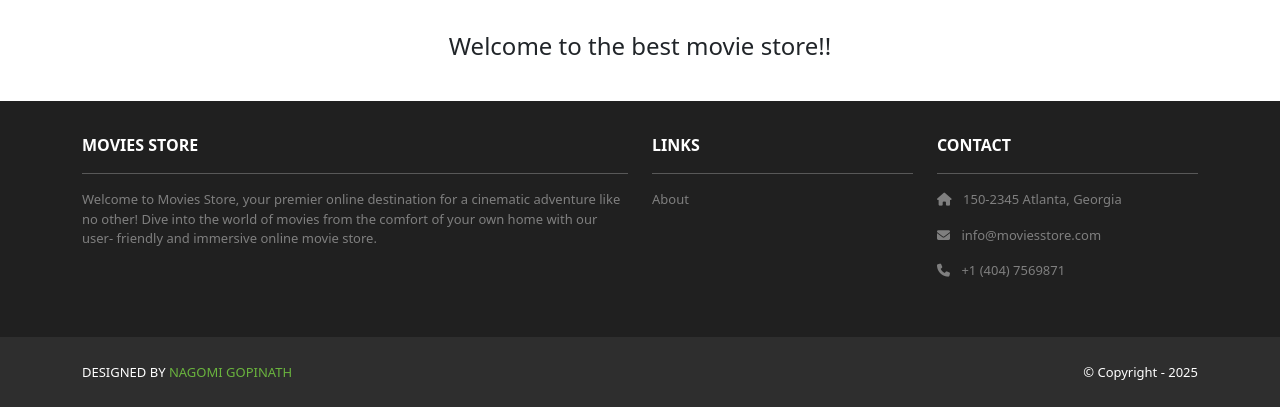
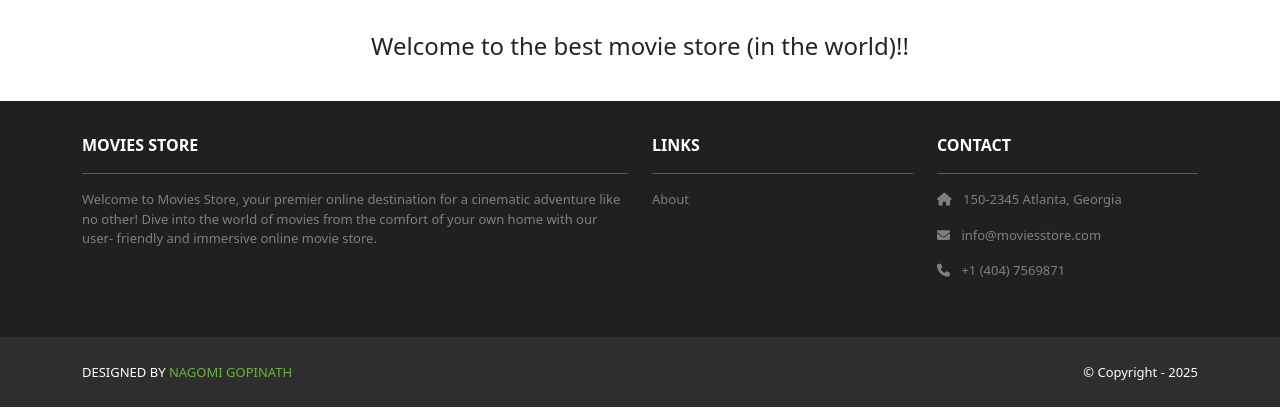
Before and after one commit to nagomigopinath611/moviesstore, a Django app: page / in a window 1280 px wide. Shown: the part 224-644 px from the top of the page. Run offline with Django 5.2, Linux system fonts and the light colour scheme; some libraries are stand-ins or nearby versions.

Commit message:
Change 22

```diff
--- a/home/templates/home/index.html
+++ b/home/templates/home/index.html
@@ -11,7 +11,7 @@
   <div class="container">
     <div class="row mt-3">
       <div class="col mx-auto text-center mb-3">
-        <h4>Welcome to the best movie store!!</h4>
+        <h4>Welcome to the best movie store (in the world)!!</h4>
       </div>
     </div>
   </div>
```
Also changed, not shown: db.sqlite3.
